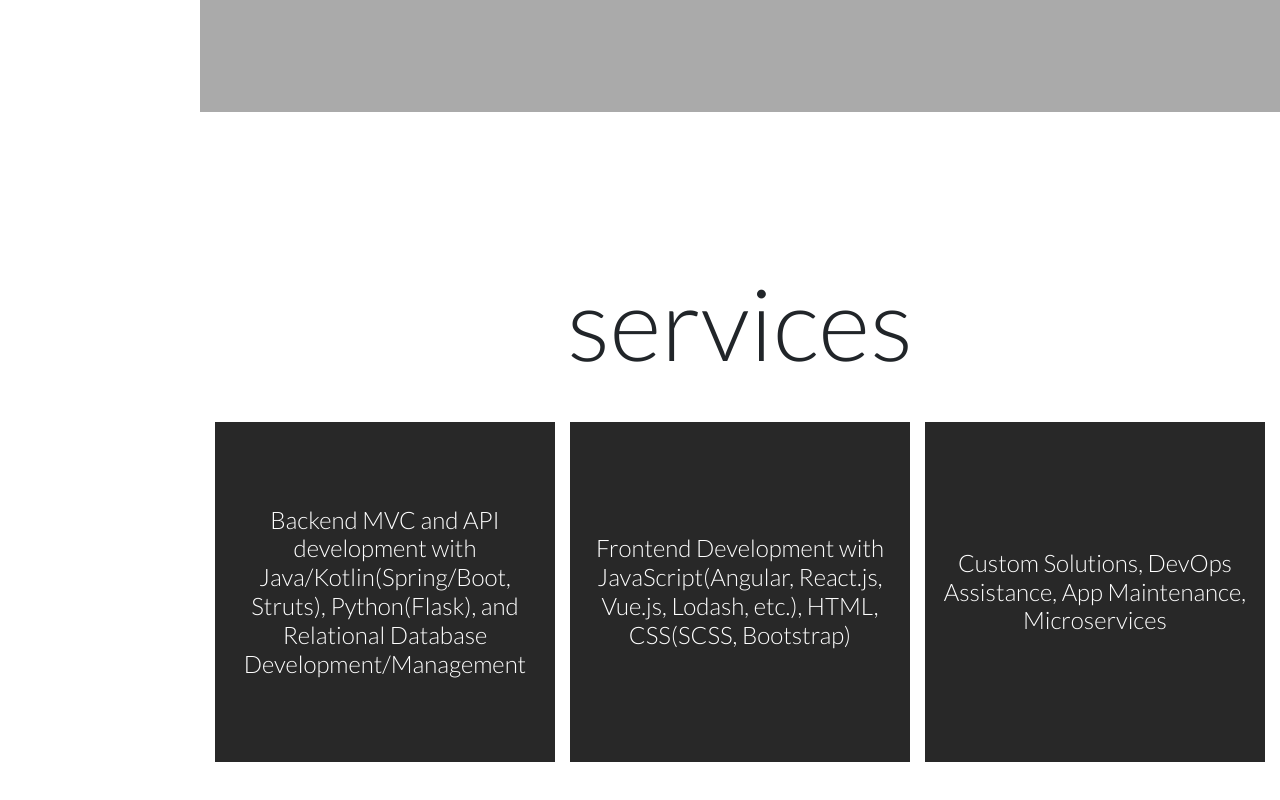
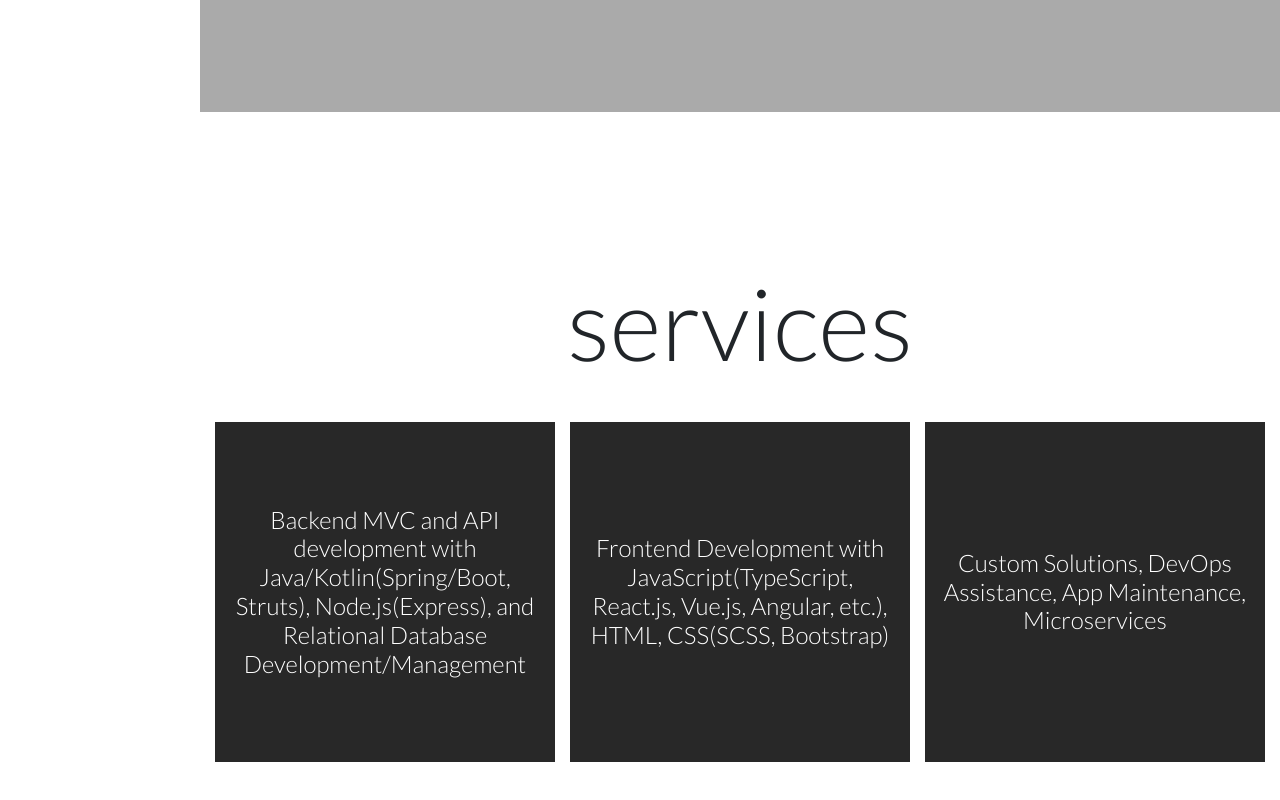
Before and after one commit to jessb133/jessb133.github.io, a plain HTML site: page index.html in a window 1280 px wide. Shown: the part 1488-2288 px from the top of the page. Drawn offline with nearby package versions, Linux system fonts and the light colour scheme.

Commit message:
update target interests

```diff
--- a/index.html
+++ b/index.html
@@ -62,7 +62,7 @@
           <div class="row jb-content">
             <div class="col-sm-12">
                 <p class="h4">Web Application/Site development that scales.</p>
-                <p>API Development with Java and Kotlin. Relational Database Development and Management.
+                <p>API Development with Java/Kotlin and Spring Boot or Node.js with Express.
                 <br>Frontend Solutions with modern JavaScript, HTML5, CSS(SCSS, Bootstrap).
                 <br>
             </div>
@@ -99,12 +99,12 @@
           <div class="row jb-content">
             <div class="col-lg-4">
               <div>
-                <h3>Backend MVC and API development with Java/Kotlin(Spring/Boot, Struts), Python(Flask), and Relational Database Development/Management</h3>
+                <h3>Backend MVC and API development with Java/Kotlin(Spring/Boot, Struts), Node.js(Express), and Relational Database Development/Management</h3>
               </div>
             </div>
             <div class="col-lg-4">
               <div>
-                <h3>Frontend Development with JavaScript(Angular, React.js, Vue.js, Lodash, etc.), HTML, CSS(SCSS, Bootstrap)</h3>
+                <h3>Frontend Development with JavaScript(TypeScript, React.js, Vue.js, Angular, etc.), HTML, CSS(SCSS, Bootstrap)</h3>
               </div>
             </div>
             <div class="col-lg-4">
```
